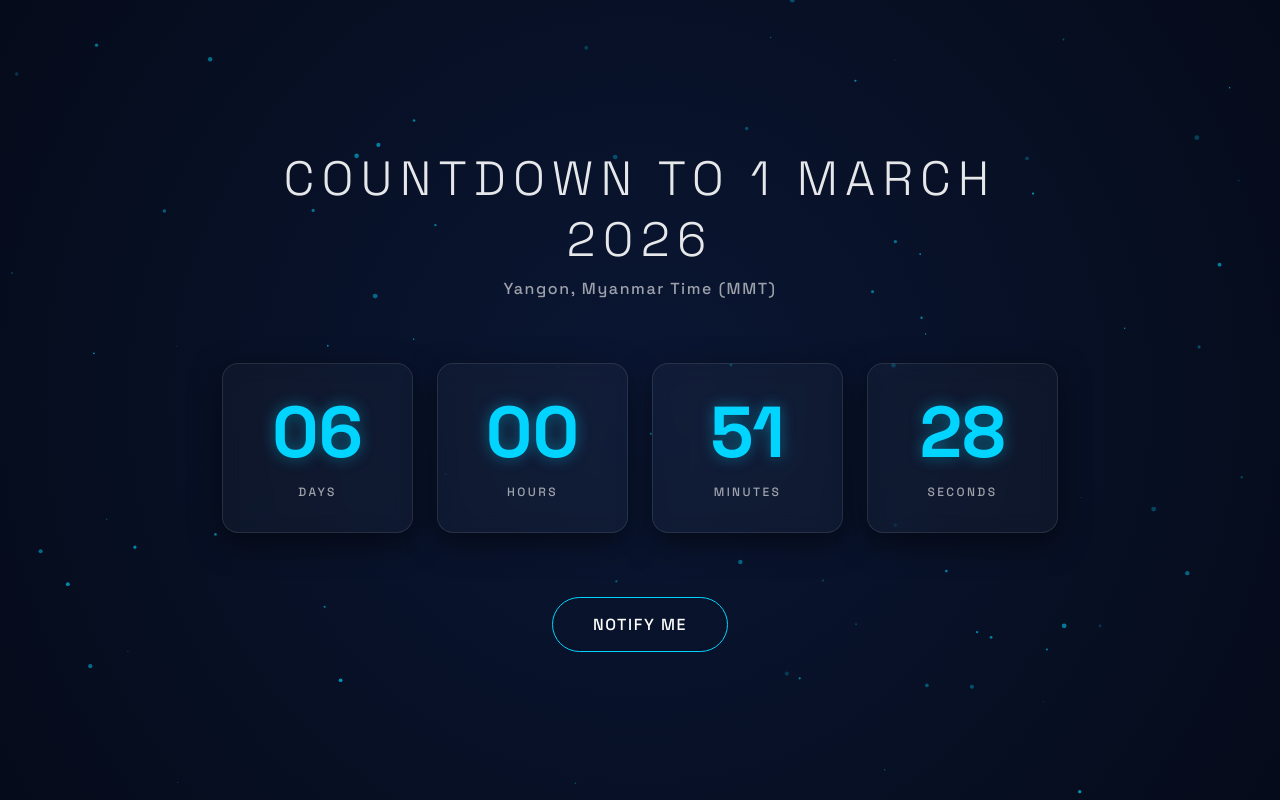
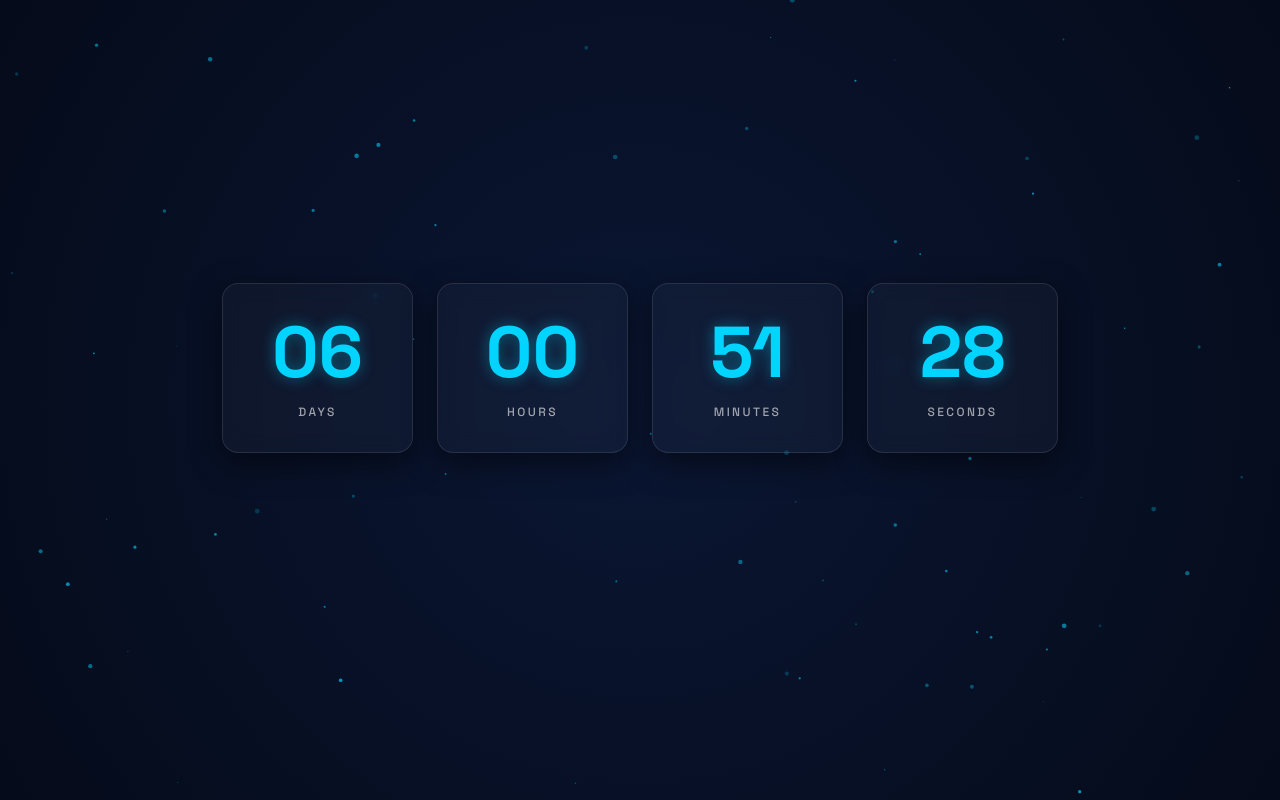
Before and after one commit to Anonymous-ST11/ProjectST, a plain HTML site: page index.html in a window 1280 px wide. Drawn offline with Linux system fonts and the light colour scheme.

Commit message:
Update index.html

```diff
--- a/index.html
+++ b/index.html
@@ -153,9 +153,6 @@
     <canvas id="canvas-bg"></canvas>
 
     <div class="container">
-        <h1>Countdown to 1 March 2026</h1>
-        <p class="subtitle">Yangon, Myanmar Time (MMT)</p>
-
         <div class="countdown-wrapper">
             <div class="time-box">
                 <span class="number" id="days">00</span>
@@ -174,8 +171,6 @@
                 <span class="label">Seconds</span>
             </div>
         </div>
-
-        <button class="notify-btn">Notify Me</button>
     </div>
 
     <script>
```
